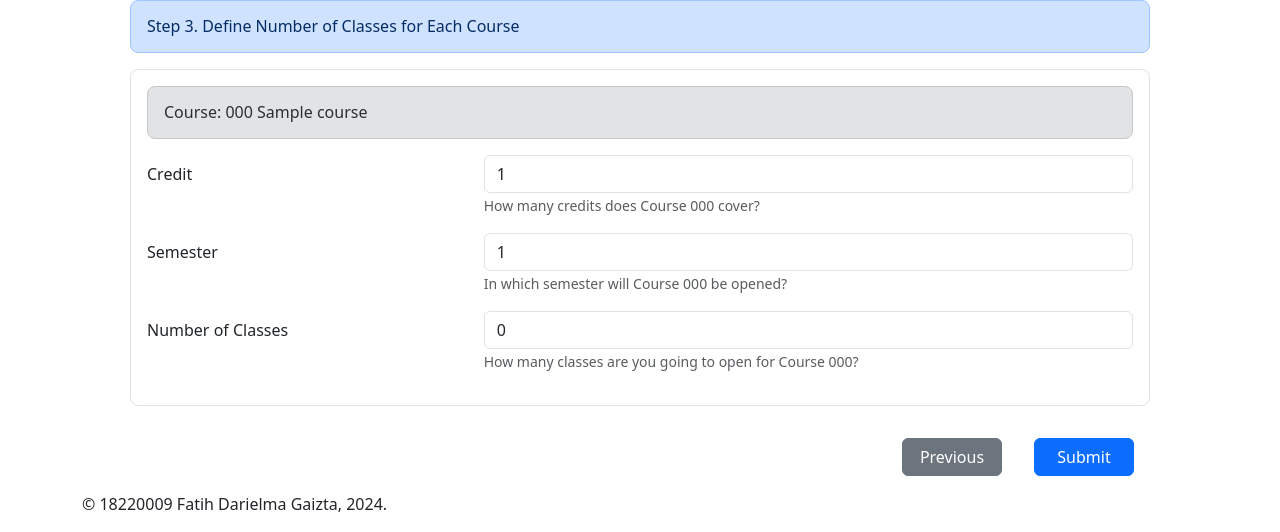
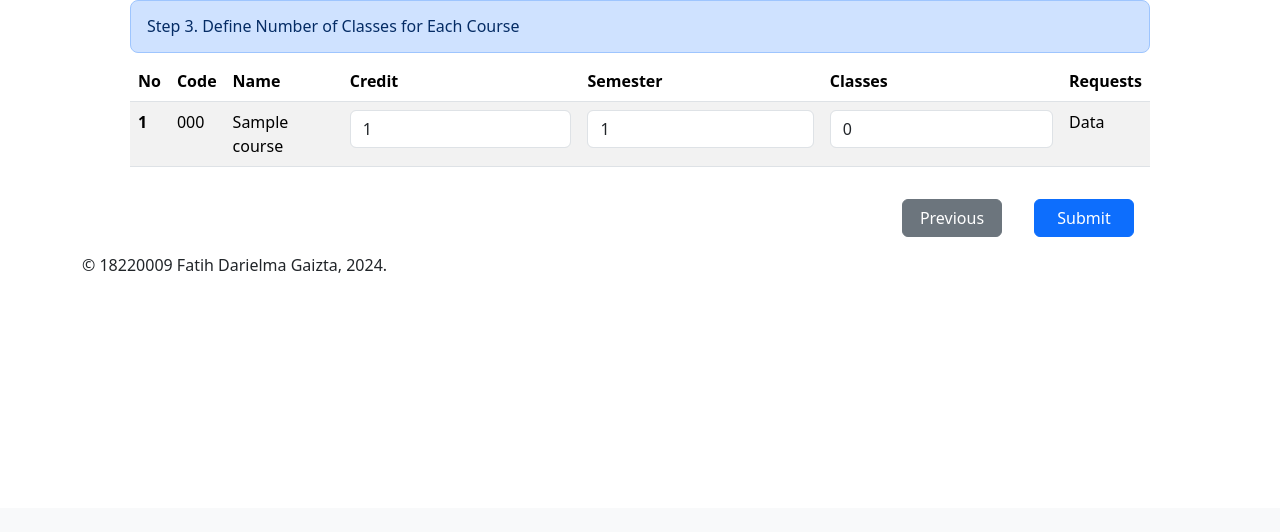
Before and after one commit to darielgaizta/timetable, a Django app: page /3/ in a window 1280 px wide. Shown: the part 292-824 px from the top of the page. After the commit the page ends 565 px from the top, so only its background shows below. Run offline with Django 4.2, Linux system fonts and the light colour scheme; tables that the repository leaves empty hold one stand-in row (values such as "Sample post"); parts of the project's set-up code (start-up, migrations or seed data) failed here and were passed over; some libraries are stand-ins or nearby versions.

Commit message:
create table in step 3

```diff
--- a/src/server/templates/views/step_3.html
+++ b/src/server/templates/views/step_3.html
@@ -3,42 +3,41 @@
 {% load static %}
 
 {% block title %}
-    <title>Timetable Generator - Step 3</title>
-{% endblock %}
+    <title>Timteable Generator - Step X</title>
+{% endblock title %}
+
 
 {% block content %}
     <main class="container">
-    <form action="{% url 'step_3' %}" method="POST" class="px-5">
+        <form action="{% url 'step_3' %}" method="post" class="px-5">
             {% csrf_token %}
             <h2 class="p-3 fs-6 text-primary-emphasis bg-primary-subtle border border-primary-subtle rounded-3">Step 3. Define Number of Classes for Each Course</h2>
-
+            <table class="table table-striped table-hover table-responsive">
+                <thead>
+                    <tr>
+                        <th scope="col">No</th>
+                        <th scope="col">Code</th>
+                        <th scope="col">Name</th>
+                        <th scope="col">Credit</th>
+                        <th scope="col">Semester</th>
+                        <th scope="col">Classes</th>
+                        <th scope="col">Requests</th>
+                    </tr>
+                </thead>
+                <tbody>
                     {% for course in courses %}
-        <div class="border rounded-3 my-3 p-3">
-            <h3 class="fs-6 p-3 text-secondary-emphasis bg-secondary-subtle border border-secondary-subtle rounded-3">Course: {{course.code}} {{course.name}}</h3>
-            <div class="row my-3 form-group">
-                <label for="credit{{course.code}}" class="col-md-4 col-form-label">Credit</label>
-                <div class="col-md-8">
-                    <input type="number" name="credit{{course.code}}" id="credit{{course.code}}" class="form-control" min="1" value="1">
-                    <small class="text-muted">How many credits does Course {{course.code}} cover?</small>
-                </div>
-            </div>
-            <div class="row my-3 form-group">
-                <label for="semester{{course.code}}" class="col-md-4 col-form-label">Semester</label>
-                <div class="col-md-8">
-                    <input type="number" name="semester{{course.code}}" id="semester{{course.code}}" class="form-control" min="1" value="1">
-                    <small class="text-muted">In which semester will Course {{course.code}} be opened?</small>
-                </div>
-            </div>
-            <div class="row my-3 form-group">
-                <label for="nb_classes{{course.code}}" class="col-md-4 col-form-label">Number of Classes</b></label>
-                <div class="col-md-8">
-                    <input type="number" name="nb_classes{{course.code}}" id="nb_classes{{course.code}}" class="form-control" min=0" value="0">
-                    <small class="text-muted">How many classes are you going to open for Course {{course.code}}?</small>
-                </div>
-            </div>
-        </div>
+                    <tr>
+                        <th scope="row">{{ forloop.counter }}</th>
+                        <td>{{ course.code }}</td>
+                        <td>{{ course.name }}</td>
+                        <td><input type="number" name="credit{{course.code}}" id="credit{{course.code}}" class="form-control" min="1" value="{{course.credit}}"></td>
+                        <td><input type="number" name="semester{{course.code}}" id="semester{{course.code}}" class="form-control" min="1" value="{{course.semester}}"></td>
+                        <td><input type="number" name="nb_classes{{course.code}}" id="nb_classes{{course.code}}" class="form-control" min=0" value="0"></td>
+                        <td>Data</td>
+                    </tr>
                     {% endfor %}
-
+                </tbody>
+            </table>
             <div class="d-flex flex-row-reverse py-3">
                 <button class="btn btn-primary" onclick="alert('Please wait while we are generating your timetable. As soon as it is done, you will be redirected to home page.')">Submit</button>
                 <a class="btn btn-secondary btn-previous" name="previous" value="1" href="{% url 'step_2' %}">Previous</a>
```
Lines whose indentation alone changed are shown as unchanged.
